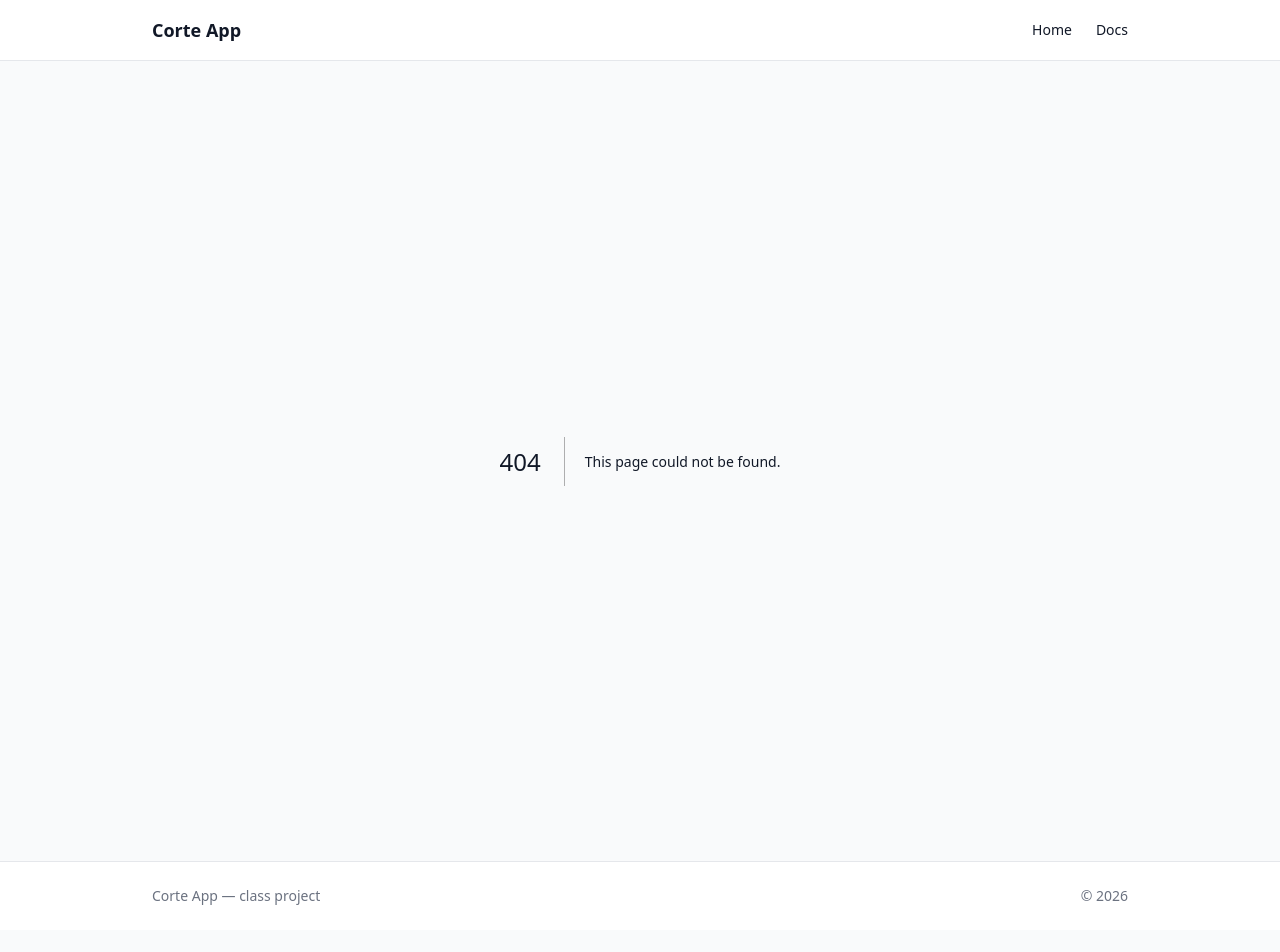
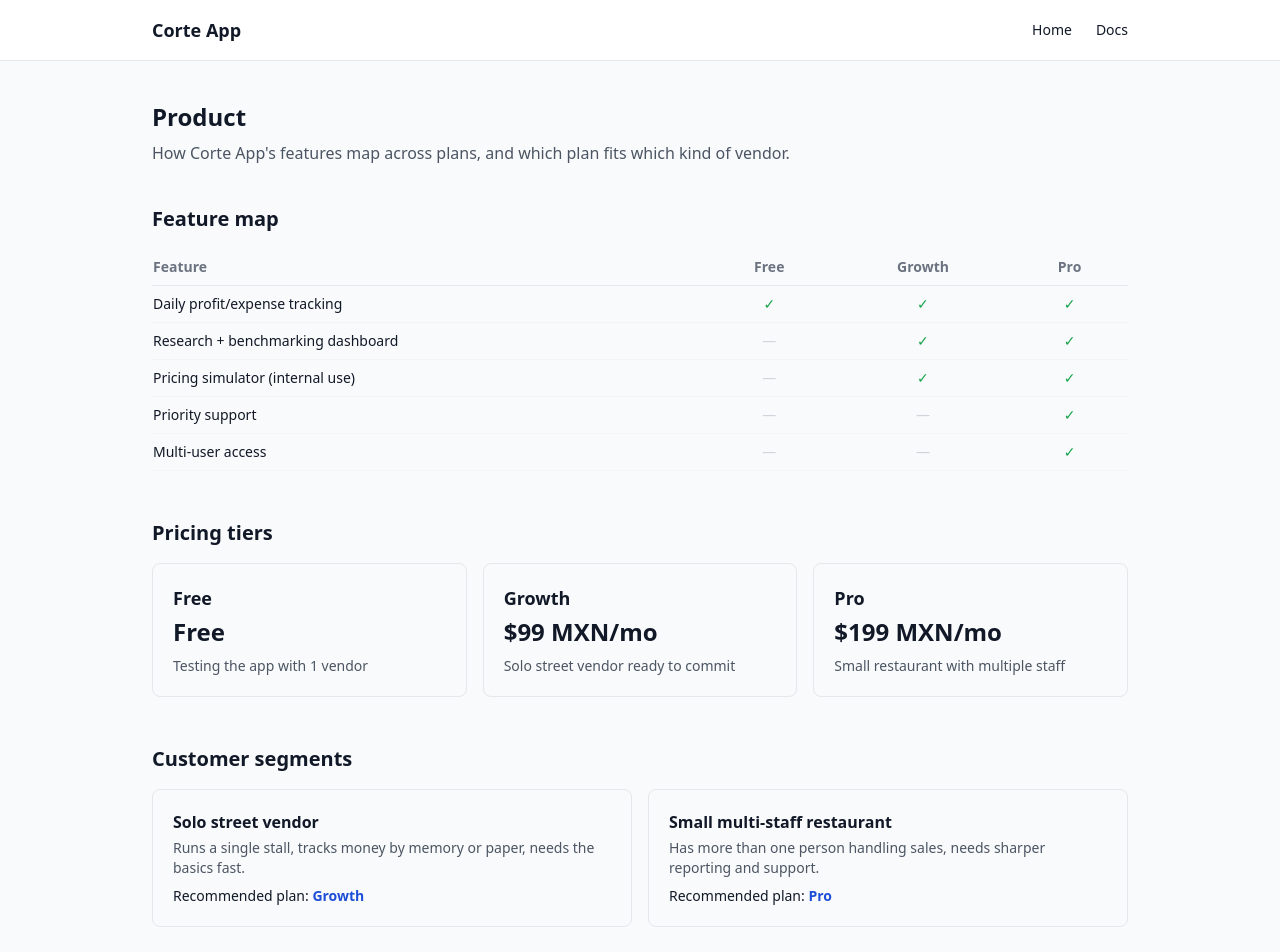
Before and after one commit to emilianosuarezamezcua-a11y/corte-appp, a Next.js app in the folder corte-app/: page /product in a window 1280 px wide. Before the commit this address had no page. Shown: the top 952 px of the page. Before the commit the page ends 930 px from the top, so only its background shows below. Built offline with nearby package versions, Linux system fonts and the light colour scheme.

Commit message:
Create /product page with feature map and tiers

```diff
--- /dev/null
+++ b/corte-app/app/product/page.js
@@ -0,0 +1,106 @@
+const FEATURES = [
+  { name: 'Daily profit/expense tracking', free: true, growth: true, pro: true },
+  { name: 'Research + benchmarking dashboard', free: false, growth: true, pro: true },
+  { name: 'Pricing simulator (internal use)', free: false, growth: true, pro: true },
+  { name: 'Priority support', free: false, growth: false, pro: true },
+  { name: 'Multi-user access', free: false, growth: false, pro: true },
+];
+
+const TIERS = [
+  { name: 'Free', price: 0, target: 'Testing the app with 1 vendor' },
+  { name: 'Growth', price: 99, target: 'Solo street vendor ready to commit' },
+  { name: 'Pro', price: 199, target: 'Small restaurant with multiple staff' },
+];
+
+const SEGMENTS = [
+  {
+    name: 'Solo street vendor',
+    desc: 'Runs a single stall, tracks money by memory or paper, needs the basics fast.',
+    recommended: 'Growth',
+  },
+  {
+    name: 'Small multi-staff restaurant',
+    desc: 'Has more than one person handling sales, needs sharper reporting and support.',
+    recommended: 'Pro',
+  },
+];
+
+function Check({ ok }) {
+  if (ok) {
+    return <span className="text-green-600">✓</span>;
+  }
+  return <span className="text-gray-300">—</span>;
+}
+
+export default function ProductPage() {
+  return (
+    <main className="max-w-5xl mx-auto px-6 py-10">
+      <h1 className="text-2xl font-bold mb-2">Product</h1>
+      <p className="text-gray-600 mb-10">
+        How Corte App's features map across plans, and which plan fits which kind of vendor.
+      </p>
+
+      <section className="mb-12">
+        <h2 className="text-xl font-semibold mb-4">Feature map</h2>
+        <div className="overflow-x-auto">
+          <table className="w-full text-sm border-collapse">
+            <thead>
+              <tr className="text-left text-gray-500 border-b border-gray-200">
+                <th className="py-2 pr-4">Feature</th>
+                <th className="py-2 px-4 text-center">Free</th>
+                <th className="py-2 px-4 text-center">Growth</th>
+                <th className="py-2 px-4 text-center">Pro</th>
+              </tr>
+            </thead>
+            <tbody>
+              {FEATURES.map(function (f) {
+                return (
+                  <tr key={f.name} className="border-b border-gray-100">
+                    <td className="py-2 pr-4 font-medium">{f.name}</td>
+                    <td className="py-2 px-4 text-center"><Check ok={f.free} /></td>
+                    <td className="py-2 px-4 text-center"><Check ok={f.growth} /></td>
+                    <td className="py-2 px-4 text-center"><Check ok={f.pro} /></td>
+                  </tr>
+                );
+              })}
+            </tbody>
+          </table>
+        </div>
+      </section>
+
+      <section className="mb-12">
+        <h2 className="text-xl font-semibold mb-4">Pricing tiers</h2>
+        <div className="grid grid-cols-1 md:grid-cols-3 gap-4">
+          {TIERS.map(function (t) {
+            return (
+              <div key={t.name} className="border border-gray-200 rounded-lg p-5">
+                <h3 className="font-semibold text-lg mb-1">{t.name}</h3>
+                <p className="text-2xl font-bold mb-2">
+                  {t.price === 0 ? 'Free' : '$' + t.price + ' MXN/mo'}
+                </p>
+                <p className="text-sm text-gray-600">{t.target}</p>
+              </div>
+            );
+          })}
+        </div>
+      </section>
+
+      <section>
+        <h2 className="text-xl font-semibold mb-4">Customer segments</h2>
+        <div className="grid grid-cols-1 md:grid-cols-2 gap-4">
+          {SEGMENTS.map(function (s) {
+            return (
+              <div key={s.name} className="border border-gray-200 rounded-lg p-5">
+                <h3 className="font-semibold mb-1">{s.name}</h3>
+                <p className="text-sm text-gray-600 mb-2">{s.desc}</p>
+                <p className="text-sm">
+                  Recommended plan: <span className="font-semibold text-blue-700">{s.recommended}</span>
+                </p>
+              </div>
+            );
+          })}
+        </div>
+      </section>
+    </main>
+  );
+}
```
